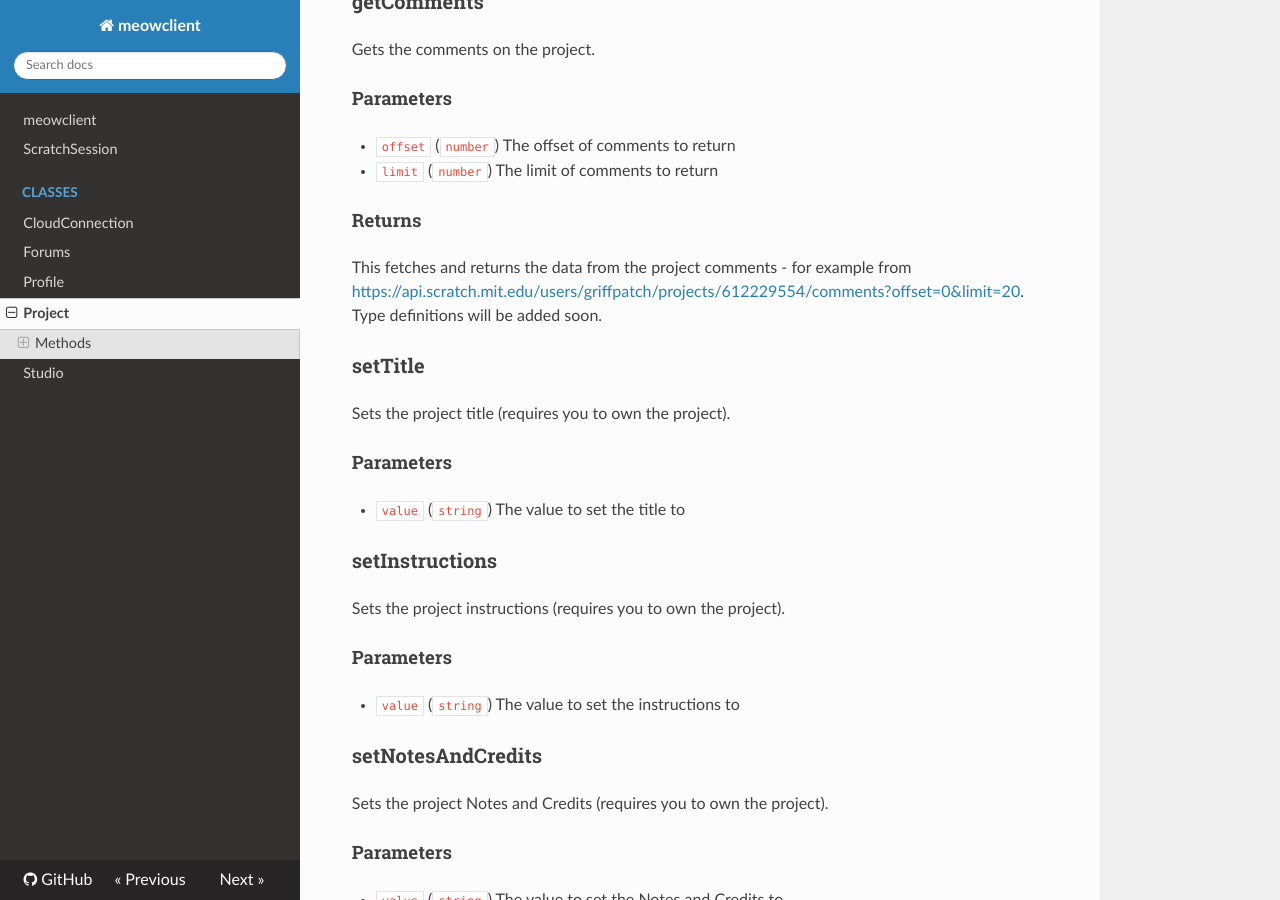
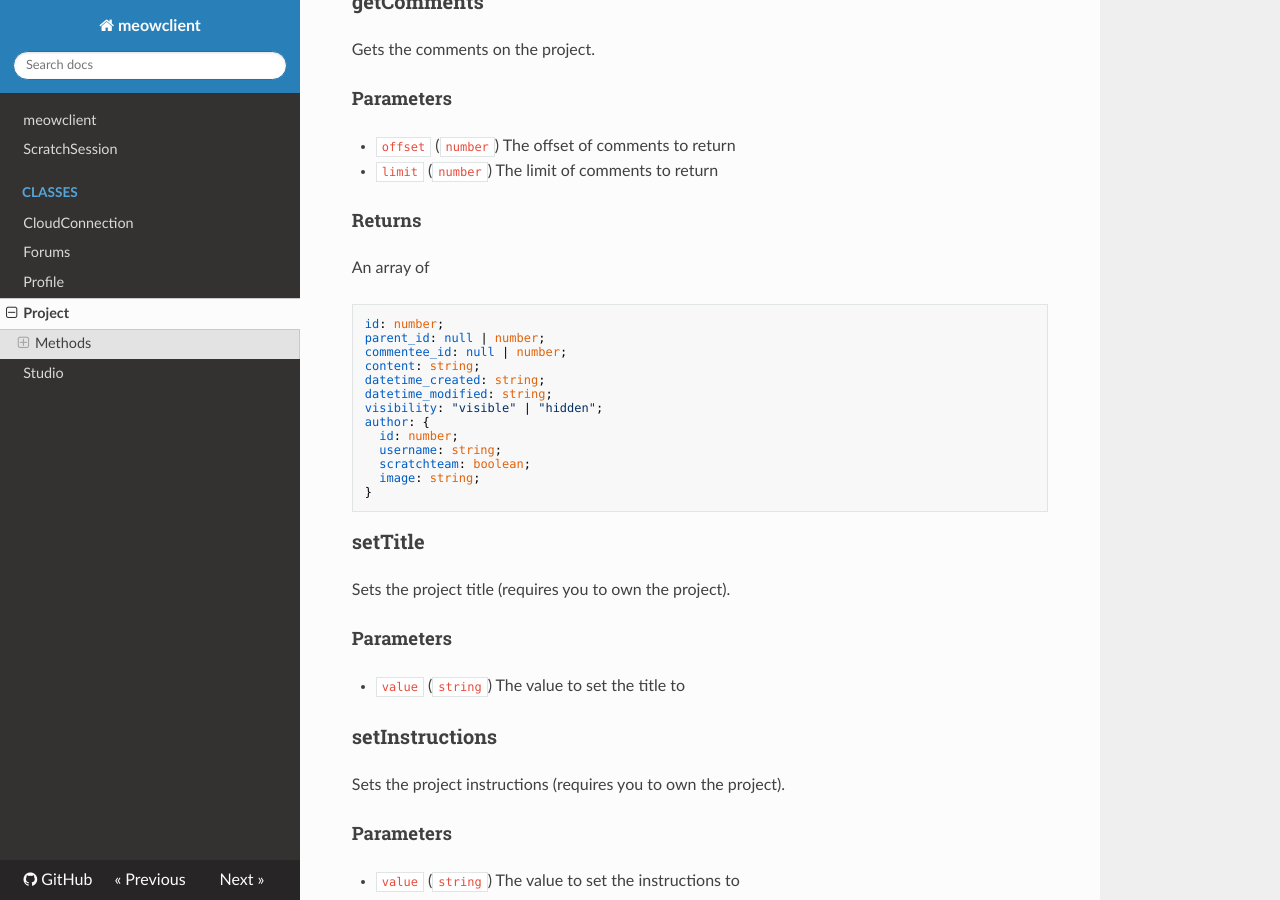
Before and after one commit to webdev03/meowclient, an MkDocs documentation site: the page built from docs/pages/classes/Project.md, in a window 1280 px wide and 900 px high, scrolled down 1165 px. Built offline with MkDocs 1.6.1, drawn with Linux system fonts in a browser that asks for light colours; nearby versions of some CDN libraries.

Commit message:
fix docs

````diff
--- a/docs/pages/classes/Project.md
+++ b/docs/pages/classes/Project.md
@@ -74,7 +74,23 @@ Gets the comments on the project.
 
 #### Returns
 
-This fetches and returns the data from the project comments - for example from [https://api.scratch.mit.edu/users/griffpatch/projects/612229554/comments?offset=0&limit=20](https://api.scratch.mit.edu/users/griffpatch/projects/612229554/comments?offset=0&limit=20). Type definitions will be added soon.
+An array of
+
+```ts
+id: number;
+parent_id: null | number;
+commentee_id: null | number;
+content: string;
+datetime_created: string;
+datetime_modified: string;
+visibility: "visible" | "hidden";
+author: {
+  id: number;
+  username: string;
+  scratchteam: boolean;
+  image: string;
+}
+```
 
 ### setTitle
 
````
